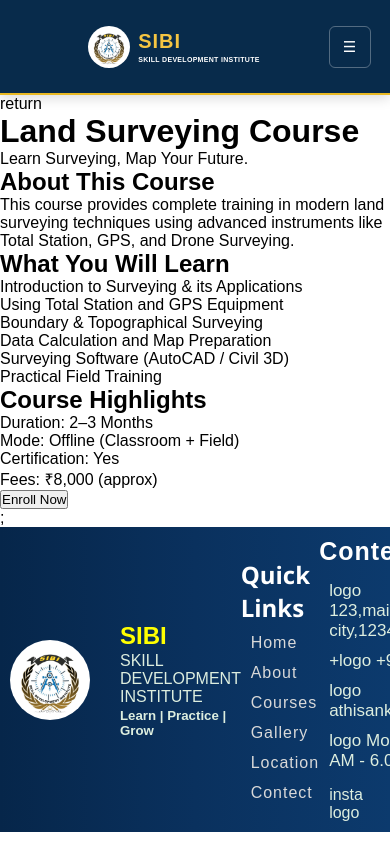
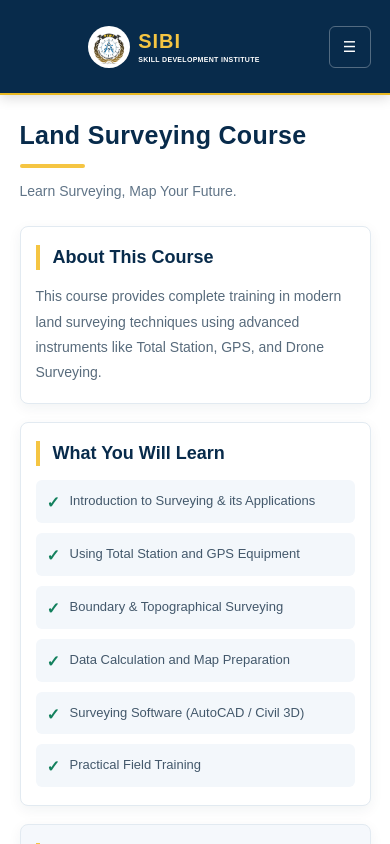
Before and after one commit to Athisankar-2006/SIBI-Skill-Development-Institute, a React (Vite) app: page /course/land-survey in a window 390 px wide. Shown: the top 844 px of the page. Built offline with nearby package versions, Linux system fonts and the light colour scheme.

Commit message:
css completed

```diff
--- a/src/App.css
+++ b/src/App.css
@@ -99,7 +99,7 @@
     padding: 10px;
     font-size: 16px;
     display: flex;
-
+     border-top: 2px solid #e9b923;
     justify-content: space-evenly;
    background: linear-gradient(
     90deg,
--- a/src/Pages/CourseDetails.jsx
+++ b/src/Pages/CourseDetails.jsx
@@ -27,7 +27,7 @@
 
   return (
     <>
-    return <div>{renderCourse()}</div>;
+     <div>{renderCourse()}</div>;
     </>
 
   )
--- a/src/Pages/Home.jsx
+++ b/src/Pages/Home.jsx
@@ -191,8 +191,6 @@
 <Register/>
 
 
-
-
   </>
   )
 }
--- a/src/components/LandSurvey.jsx
+++ b/src/components/LandSurvey.jsx
@@ -1,4 +1,6 @@
 import React from 'react'
+import "../style/CourseDetail.css"
+import { Link } from 'react-router-dom'
 
 const LandSurvey = () => {
   return (
@@ -34,7 +36,7 @@
           <li>Certification: Yes</li>
           <li>Fees: ₹8,000 (approx)</li>
         </ul>
-        <button className="enroll-btn">Enroll Now</button>
+        <Link to="/register" className="enroll-btn"> Enroll Now</Link>
       </section>
     </div>
     </>
--- a/src/components/LaptopService.jsx
+++ b/src/components/LaptopService.jsx
@@ -1,4 +1,6 @@
 import React from 'react'
+import "../style/CourseDetail.css"
+import { Link } from 'react-router-dom'
 
 const LaptopService = () => {
   return (
@@ -36,7 +38,7 @@
           <li>Certification: Yes</li>
           <li>Fees: ₹7,000 (approx)</li>
         </ul>
-        <button className="enroll-btn">Enroll Now</button>
+        <Link to="/register" className="enroll-btn"> Enroll Now</Link>
       </section>
     </div>
     </>
--- a/src/components/MobileService.jsx
+++ b/src/components/MobileService.jsx
@@ -1,4 +1,6 @@
 import React from 'react'
+import "../style/CourseDetail.css"
+import { Link } from 'react-router-dom'
 
 const MobileService = () => {
   return (
@@ -36,7 +38,8 @@
           <li>Certification: Yes</li>
           <li>Fees: ₹6,000 (approx)</li>
         </ul>
-        <button className="enroll-btn">Enroll Now</button>
+        <Link to="/register" className="enroll-btn"> Enroll Now</Link>
+
       </section>
     </div>
     </>
--- a/src/style/CourseDetail.css
+++ b/src/style/CourseDetail.css
@@ -1,78 +1,323 @@
-.navbar-course{
-  display: flex;
- align-items: center;
-  font-family: Arial, sans-serif;
-  width: fit-content;
 
+/* =========================
+   COURSE DETAILS PAGE
+========================= */
 
-
-
+.course-container {
+  width: 100%;
+  max-width: 1100px;
+  min-height: 70vh;
+  margin: 0 auto;
+  padding: 40px 5%;
+  color: #263b50;
+  font-family: Arial, Helvetica, sans-serif;
+  background: #ffffff;
 }
 
-.navbar-course ul {
-  list-style: none;
+/* =========================
+   COURSE HEADER
+========================= */
+
+.course-container > h1 {
+  margin: 0 0 12px;
+  color: #082b4b;
+  font-size: 34px;
+  font-weight: 800;
+  line-height: 1.3;
+  letter-spacing: 0.3px;
+}
+
+.course-container > p {
+  margin: 0 0 30px;
+  color: #607487;
+  font-size: 16px;
+  line-height: 1.7;
+}
+
+/* Yellow accent under title */
+
+.course-container > h1::after {
+  content: "";
+  display: block;
+  width: 65px;
+  height: 4px;
+  margin-top: 12px;
+  border-radius: 4px;
+  background: #f5c542;
+}
+
+/* =========================
+   COMMON CONTENT SECTIONS
+========================= */
+
+.about-course,
+.what-you-learn,
+.course-highlights {
+  margin-bottom: 25px;
+  padding: 25px 28px;
+  border: 1px solid #e2eaf1;
+  border-radius: 10px;
+  background: #ffffff;
+  box-shadow: 0 4px 14px rgba(8, 43, 75, 0.06);
+  transition: box-shadow 0.25s ease,
+              transform 0.25s ease;
+}
+
+.about-course:hover,
+.what-you-learn:hover,
+.course-highlights:hover {
+  box-shadow: 0 7px 20px rgba(8, 43, 75, 0.1);
+}
+
+/* Section headings */
+
+.about-course h2,
+.what-you-learn h2,
+.course-highlights h2 {
+  margin: 0 0 18px;
+  padding-left: 13px;
+  border-left: 4px solid #f5c542;
+  color: #082b4b;
+  font-size: 22px;
+  font-weight: 700;
+  line-height: 1.4;
+}
+
+/* =========================
+   ABOUT THIS COURSE
+========================= */
+
+.about-course p {
+  margin: 0;
+  color: #586b7c;
+  font-size: 15px;
+  line-height: 1.9;
+  text-align: justify;
+}
+
+/* =========================
+   WHAT YOU WILL LEARN
+========================= */
+
+.what-you-learn ul {
+  display: grid;
+  grid-template-columns: repeat(2, minmax(0, 1fr));
+  gap: 14px 25px;
   margin: 0;
   padding: 0;
-  display: flex;
+  list-style: none;
 }
 
-
-.dropdown > span {
-  color: black;
-  font-weight: 500;
-  cursor: pointer;
-  padding: 8px 12px;
-  transition: color 0.3s ease;
+.what-you-learn li {
+  position: relative;
+  padding: 12px 12px 12px 35px;
+  border-radius: 6px;
+  background: #f3f7fb;
+  color: #43586b;
+  font-size: 14px;
+  line-height: 1.6;
+  transition: background 0.2s ease,
+              color 0.2s ease;
 }
 
-.dropdown {
-  position: relative;
+.what-you-learn li::before {
+  content: "✓";
+  position: absolute;
+  top: 12px;
+  left: 12px;
+  color: #13805d;
+  font-size: 16px;
+  font-weight: 800;
 }
 
-.dropdown ul{
-  display: none;
+.what-you-learn li:hover {
+  background: #e8f1f9;
+  color: #082b4b;
 }
 
-.dropdown > span:hover {
-  color: #fff;
+/* =========================
+   COURSE HIGHLIGHTS
+========================= */
+
+.course-highlights {
+  background: #f5f8fc;
 }
 
-
-
-.dropdown > span:hover {
-  color: #fff;
+.course-highlights ul {
+  margin: 0 0 24px;
+  padding: 0;
+  list-style: none;
 }
 
-/* Hide courses by default */
-.dropdown-menu {
-  display: none;
-  position: absolute;
-  top: 100%;
-  left: 0;
-  background: rgba(123, 92, 243, 0.9);
-  padding: 10px 15px;
-  border-radius: 6px;
-  box-shadow: 0 4px 8px rgba(0, 0, 0, 0.2);
-  z-index: 10;
-  width: fit-content;
+.course-highlights li {
+  display: flex;
+  align-items: flex-start;
+  gap: 10px;
+  padding: 12px 0;
+  border-bottom: 1px solid #e0e8ef;
+  color: #43586b;
+  font-size: 15px;
+  line-height: 1.6;
 }
 
-/* Show courses only on hover */
-.dropdown:hover .dropdown-menu {
-  display: block;
+.course-highlights li::before {
+  content: "✓";
+  flex-shrink: 0;
+  color: #13805d;
+  font-weight: 800;
 }
 
-.dropdown-menu li {
-  margin: 5px 0;
+.course-highlights li:last-child {
+  border-bottom: none;
 }
 
-.dropdown-menu a {
-  color: #fff;
-  text-decoration: none;
-  font-size: 14px;
-  transition: color 0.3s ease;
+/* =========================
+   ENROLL BUTTON
+========================= */
+
+.enroll-btn {
+  display: inline-flex;
+  align-items: center;
+  justify-content: center;
+  min-width: 160px;
+  padding: 13px 26px;
+  border: none;
+  border-radius: 6px;
+  background: #f5c542;
+  color: #082b4b;
+  font-size: 15px;
+  font-weight: 700;
+  cursor: pointer;
+  box-shadow: 0 3px 8px rgba(8, 43, 75, 0.12);
+  transition: background 0.25s ease,
+              color 0.25s ease,
+              transform 0.25s ease,
+              box-shadow 0.25s ease;
 }
 
-.dropdown-menu a:hover {
-  color: #ffd700;
+.enroll-btn:hover {
+  background: #082b4b;
+  color: #ffffff;
+  transform: translateY(-2px);
+  box-shadow: 0 6px 14px rgba(8, 43, 75, 0.18);
 }
+
+.enroll-btn:active {
+  transform: translateY(0);
+}
+
+.enroll-btn:focus-visible {
+  outline: 3px solid #f5c542;
+  outline-offset: 4px;
+}
+
+/* =========================
+   TABLET RESPONSIVE
+========================= */
+
+@media (max-width: 768px) {
+  .course-container {
+    padding: 30px 4%;
+  }
+
+  .course-container > h1 {
+    font-size: 29px;
+  }
+
+  .course-container > p {
+    font-size: 15px;
+  }
+
+  .about-course,
+  .what-you-learn,
+  .course-highlights {
+    padding: 22px;
+    margin-bottom: 20px;
+  }
+
+  .about-course h2,
+  .what-you-learn h2,
+  .course-highlights h2 {
+    font-size: 20px;
+  }
+
+  .what-you-learn ul {
+    gap: 12px;
+  }
+
+  .what-you-learn li {
+    padding: 11px 10px 11px 30px;
+    font-size: 13px;
+  }
+
+  .what-you-learn li::before {
+    left: 9px;
+  }
+}
+
+/* =========================
+   MOBILE RESPONSIVE
+========================= */
+
+@media (max-width: 480px) {
+  .course-container {
+    padding: 24px 5%;
+  }
+
+  .course-container > h1 {
+    font-size: 25px;
+  }
+
+  .course-container > p {
+    margin-bottom: 23px;
+    font-size: 14px;
+  }
+
+  .about-course,
+  .what-you-learn,
+  .course-highlights {
+    padding: 18px 15px;
+    margin-bottom: 18px;
+    border-radius: 8px;
+  }
+
+  .about-course h2,
+  .what-you-learn h2,
+  .course-highlights h2 {
+    margin-bottom: 14px;
+    font-size: 18px;
+  }
+
+  .about-course p {
+    font-size: 14px;
+    line-height: 1.8;
+    text-align: left;
+  }
+
+  /* One column on mobile */
+
+  .what-you-learn ul {
+    grid-template-columns: 1fr;
+    gap: 10px;
+  }
+
+  .what-you-learn li {
+    padding: 11px 10px 11px 34px;
+    font-size: 13px;
+  }
+
+  .what-you-learn li::before {
+    top: 10px;
+    left: 11px;
+  }
+
+  .course-highlights li {
+    font-size: 14px;
+  }
+
+  .enroll-btn {
+    width: 100%;
+    min-height: 45px;
+    font-size: 14px;
+  }
+}
--- a/src/style/Courses.css
+++ b/src/style/Courses.css
@@ -23,6 +23,7 @@
   justify-content: center;
   align-items: flex-start;
   color: #ffffff;
+    border-bottom: 2px solid #e9b923;
 
   background:
      linear-gradient(
@@ -236,7 +237,7 @@
   margin-top: 15px;
   background: linear-gradient(110deg, #082b4d, #123e63);
   color: #ffffff;
-  margin-bottom: 5px;
+    border-bottom: 2px solid #e9b923;
 }
 
 .courses-footer > p {
--- a/src/style/Home.css
+++ b/src/style/Home.css
@@ -47,6 +47,7 @@
   gap: 18px;
   padding: 20px 60px;
   color: #fff;
+    border-bottom: 2px solid #e9b923;
 }
 
 .home-nav h2 {
@@ -261,7 +262,7 @@
   justify-content: space-between;
   flex-wrap: wrap;
   gap: 16px;
-  margin-bottom: 5px;
+   border-bottom: 2px solid #e9b923;
 }
 
 .register-head h2 {
--- a/src/style/Location.css
+++ b/src/style/Location.css
@@ -38,6 +38,7 @@
 
   background-position: center;
   background-size: cover;
+    border-bottom: 2px solid #e9b923;
 }
 
 .location-nav h2 {
--- a/src/style/Register.css
+++ b/src/style/Register.css
@@ -5,7 +5,7 @@
   width: 100%;
   max-width: 1440px;
   margin: 0 auto;
-  padding: 16px;
+  /* padding: 16px; */
   background: #f5f8fc;
   color: #173451;
   font-family: Arial, Helvetica, sans-serif;
@@ -21,13 +21,14 @@
 /* ===== HEADER BANNER ===== */
 
 .register-nav {
-  min-height: 190px;
+  min-height: 17rem;
   position: relative;
   display: flex;
   align-items: center;
   padding: 32px 44px;
   overflow: hidden;
-  border-radius: 8px;
+  border-bottom-left-radius: 8px;
+  border-bottom-right-radius: 8px;
   background-image:
     linear-gradient(
       90deg,
```
